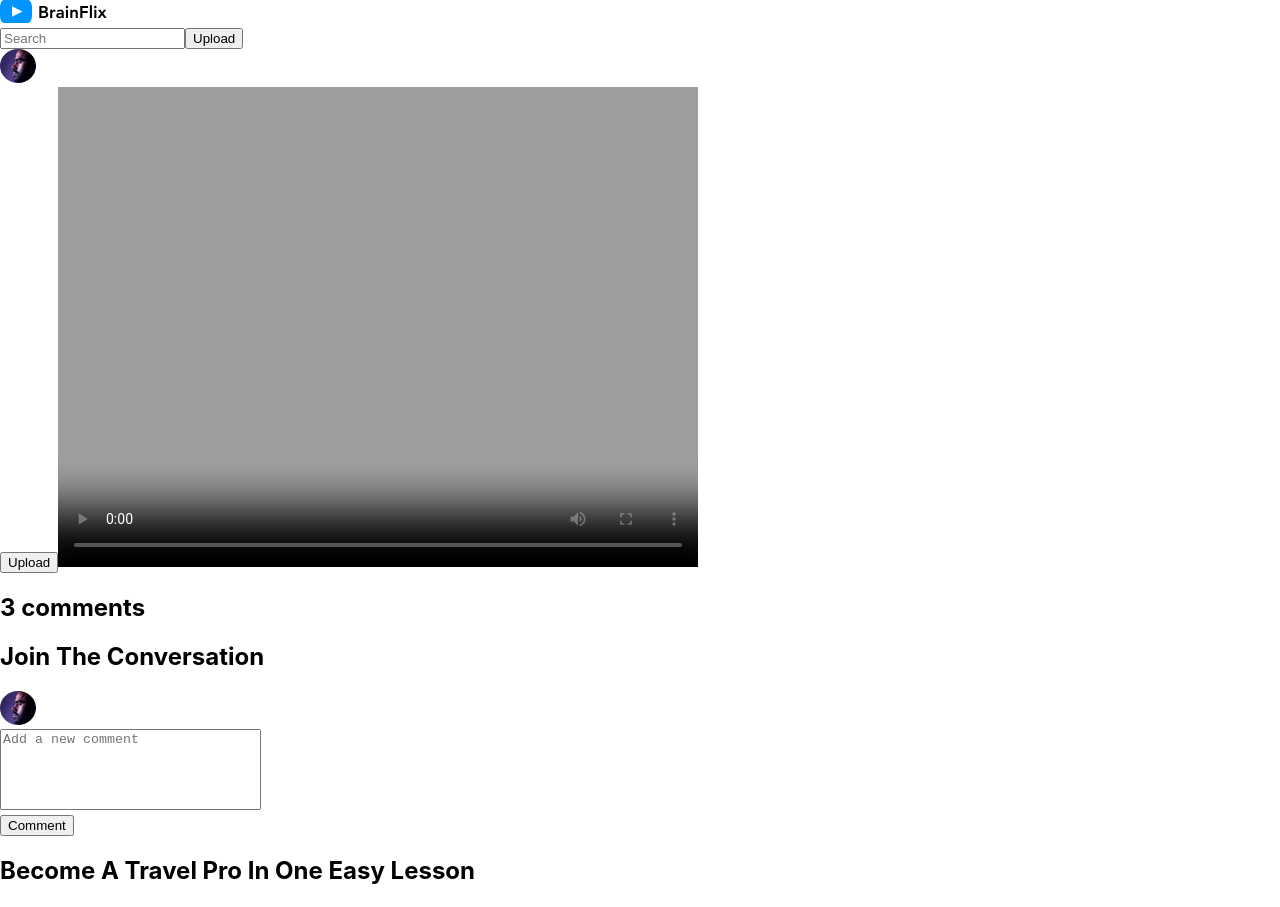
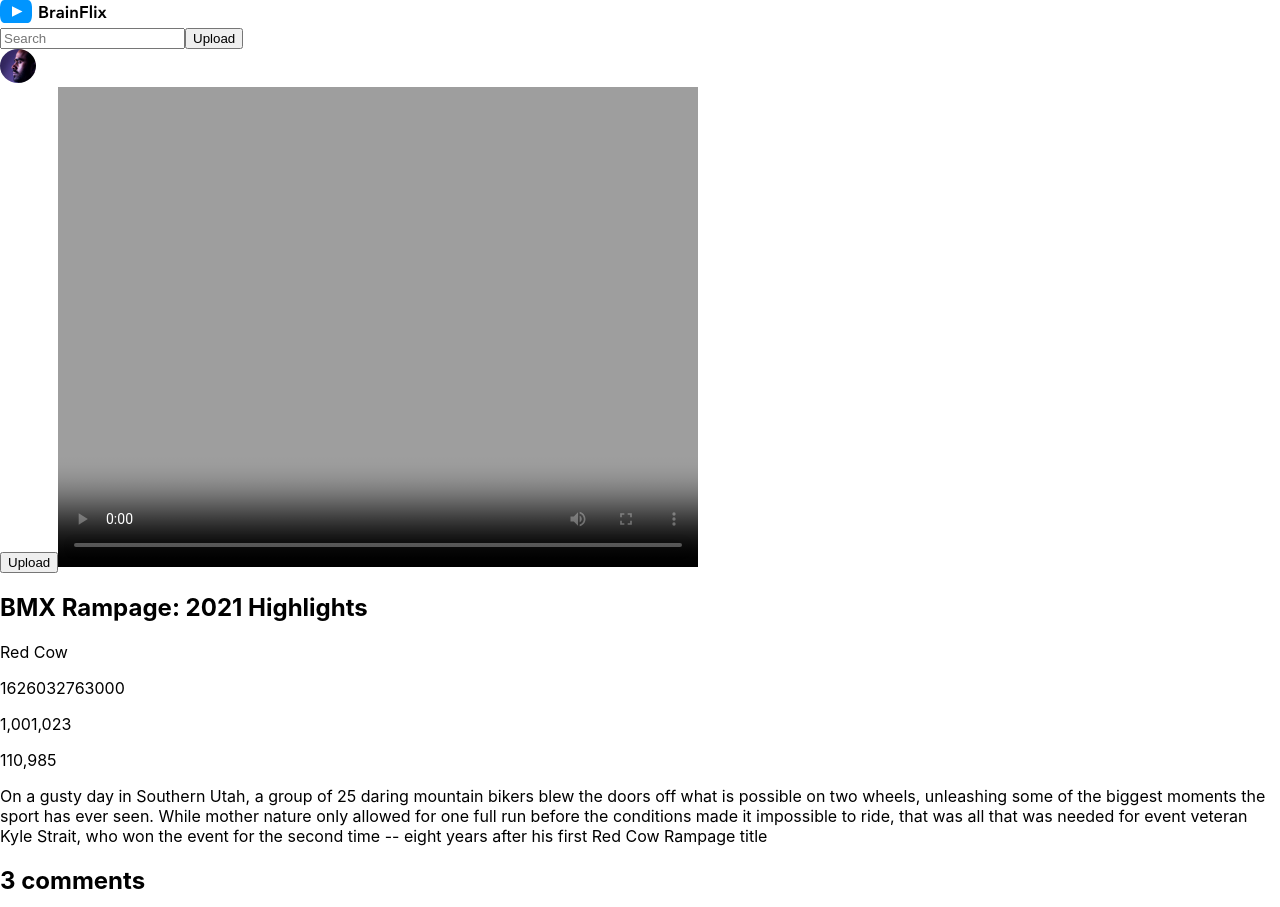
Before and after one commit to retrocolours/tatiana-privezentseva-brainflix, a React (Create React App) app: page / in a window 1280 px wide. Shown: the top 907 px of the page. Built offline with nearby package versions, Linux system fonts and the light colour scheme.

Commit message:
make the active video info show

```diff
--- a/src/App.js
+++ b/src/App.js
@@ -29,7 +29,7 @@ function App() {
   //const [darkMode, setDarkMode] = useState(false)
   const [videos] = useState(videosList); //array of vids
   const [selectedVideo, setSelectedVideo] = useState(videoData[0]); //single vid
-
+  // const [selectedDescription, setSelectedDescription] = useState(videoData[0]);
 
   const handleVideoClick = (id) => {
     const newVideo = videoData.find((video) => video.id === id);
@@ -41,9 +41,9 @@ function App() {
       {/* <div className={`app ${darkMode ? 'app--dark-mode' : ''}`}> */}
       <Header />
       <Button text="Upload" />
-      <VideoPlayer selectedVideo={selectedVideo}/>
-      <Hero />
-      <Comments />
+      <VideoPlayer selectedVideo={selectedVideo} />
+      <Hero selectedVideo={selectedVideo} />
+      <Comments selectedVideoComments={selectedVideo.comments} />
       {/* <CommentsForm /> */}
       <Button text="Comment" />
       {/* <CommentsList comments={selectedVideo.comments} /> */}
@@ -56,8 +56,8 @@ function App() {
       {/* <VideoCard /> */}
       {/* <button onClick={()=> setDarkMode(!darkMode)}>Toggle Dark Mode</button> */}
 
-      <img src={selectedVideo.url} alt={selectedVideo.description} />
-      {selectedVideo.id}
+      {/* <img src={selectedVideo.url} alt={selectedVideo.description} />
+      {selectedVideo.id} */}
 
       {/* </div> */}
 
--- a/src/components/Hero/Hero.js
+++ b/src/components/Hero/Hero.js
@@ -1,25 +1,17 @@
 import "./Hero.scss";
 
-function Hero() {
+function Hero(props) {
+  console.log(props);
   return (
     <section className="hero">
-      {/* <h1>BMX Rampage: 2021 Highlights</h1>
-      <ul>
-        <li>By Red Crow</li>
-        <li>07/11/2021</li>
-        <li>1,001,023</li>
-        <li>110,985</li>
-      </ul> */}
-      {/* <p>
-        On a gusty day in Southern Utah, a group of 25 daring mountain bikers
-        blew the doors off what is possible on two wheels, unleashing some of
-        the biggest moments the sport has ever seen. While mother nature only
-        allowed for one full run before the conditions made it impossible to
-        ride, that was all that was needed for event veteran Kyle Strait, who
-        won the event for the second time -- eight years after his first Red Cow
-        Rampage title
-      </p> */}
+      <h1>{props.selectedVideo.title}</h1>
 
+      <p>{props.selectedVideo.channel}</p>
+      <p>{props.selectedVideo.timestamp}</p>
+      <p>{props.selectedVideo.views}</p>
+      <p>{props.selectedVideo.likes}</p>
+
+      <p>{props.selectedVideo.description}</p>
     </section>
   );
 }
--- a/src/components/Videos/Videos.js
+++ b/src/components/Videos/Videos.js
@@ -10,12 +10,6 @@ function Videos(props) {
             <h2>{video.title}</h2>
             <p>{video.channel}</p>
             <img className="videos__image" src={video.image} />
-            {/* <p>{video.description}</p> */}
-            <p>{video.views}</p>
-            <p>{video.likes}</p>
-            <p>{video.duration}</p>
-            <video src={video.video}></video>
-            <p>{video.timestamp}</p>
           </div>
         ))}
     </div>
```
